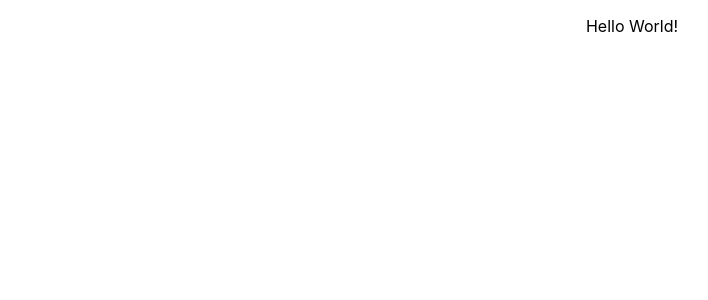
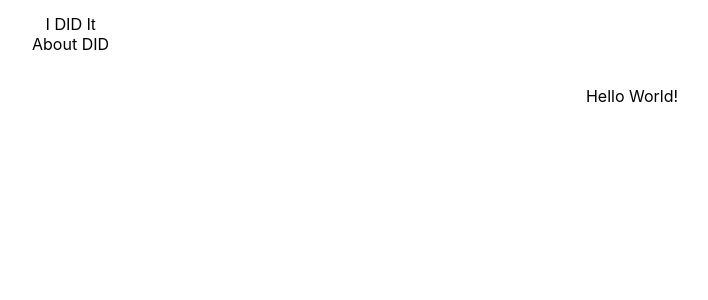
Before and after one commit to EagerBeaver98/i-did-it, a React (Create React App) app: page / in a window 1280 px wide. Shown: the top 300 px of the page, without its empty margins (8-716 px from the left). Built offline with nearby package versions, Linux system fonts and the light colour scheme.

Commit message:
Changed header to list. styling

```diff
--- a/src/App.js
+++ b/src/App.js
@@ -1,10 +1,13 @@
+import Header from './components/Header';
 import Hello from './components/HelloWorld';
 import './styles/App.css';
 
 function App() {
   return (
     <div className="App">
+      <Header/>
       <Hello />
+
     </div>
   );
 }
--- a/src/components/Header.js
+++ b/src/components/Header.js
@@ -2,7 +2,11 @@ import "../styles/Header.scss";
 function Header() {
   return (
     <header>
-      <h5 className="Title">I DID It</h5>
+      <ul className="HeaderItems">
+        <li className="Title">I DID It</li>
+        <li>About DID</li>
+      </ul>
+
     </header>
   );
 }
--- a/src/styles/Header.scss
+++ b/src/styles/Header.scss
@@ -1,3 +1,13 @@
-.Title{
-  font-family: Arial, Helvetica, sans-serif;
+
+header {
+  display: flex;
+  justify-content: flex-start;
+  .HeaderItems {
+    justify-content: space-around;
+    flex-direction: row;
+    list-style: none;
+    .Title {
+      font-family: Arial, Helvetica, sans-serif;
+    }
+  }
 }
```
Also changed, not shown: 1 other file (tests, documents, lock files or other folders).
